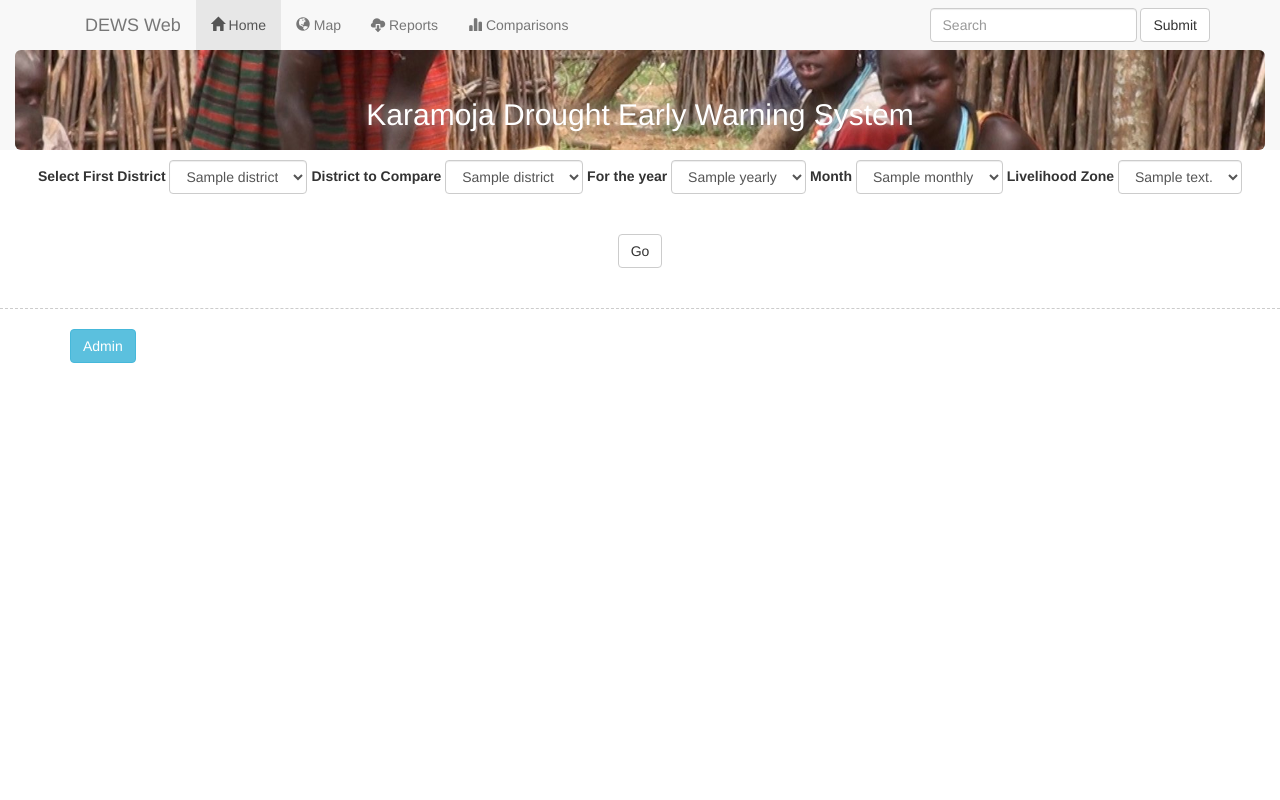
After one commit to IanLawrence/karamoja, a Django app: template templates/Karamoja/comparison.html in a window 1280 px wide. The commit adds this page. Run offline with Django 3.2, Linux system fonts and the light colour scheme; the template is opened without the code that fills it: most values are stand-ins (such as "Sample title", 1, 10 or a date in 2020); some libraries are stand-ins or nearby versions.

Commit message:
First pass at the comparison tool

```diff
--- a/templates/Karamoja/base.html
+++ b/templates/Karamoja/base.html
@@ -2,6 +2,7 @@
 <html lang="en">
 <head>
     <link rel="icon" href="/static/images/uganda-flag.ico" type="image/x-icon" />
+    <link rel="stylesheet" href="{{ STATIC_URL }}django_tables2/themes/paleblue/css/screen.css" />
     <meta charset="utf-8">
     <title>{% block title %}Dews Web{% endblock %}</title>
      {% load bootstrap3 %}
@@ -20,12 +21,16 @@
        background: url("/static/images/banner.jpg") top center no-repeat transparent;
        background-size: cover;
        color: #FFFFFF;
+       background-repeat: repeat;
+       margin-bottom: 0px;
+       height: 100px;
                }
 
      .jumbotron h2{
        color: #FFFFFF;
        text-shadow: 0px 0px 15px #CCCCCC;
-       text-align: center
+       text-align: center;
+       margin-top: 0px;
                  }
 
     footer{
@@ -36,6 +41,7 @@
 
     html, body    {
        height: 100%;
+       padding-top: 80px;
                  }
 
     #container {
@@ -128,6 +134,7 @@
               <li class="active"><a href="/"><span class="glyphicon glyphicon-home"></span> Home</a></li>
               <li><a href="/home/"><span class="glyphicon glyphicon-globe"></span> Map</a></li>
               <li><a href="/reports/"><span class="glyphicon glyphicon-cloud-download"></span> Reports</a></li>
+              <li><a href="/comparison/"><span class="glyphicon glyphicon-stats"></span> Comparisons</a></li>
             </ul>
             <form class="navbar-form navbar-right" role="search">
               <div class="form-group">
@@ -137,20 +144,24 @@
             </form>
           </div><!-- /.navbar-collapse -->
         </div>
+         {% block banner %}
+
+        <div class="container-fluid">
+        <div class="jumbotron" >
+            <h2>Karamoja Drought Early Warning System</h2>
+        </div>
+        </div>
+
+        {% endblock %}
         </nav>
 
 
         {% endblock %}
-        {% block banner %}
-        <div class="container-fluid">
-        <div class="jumbotron">
-            <h2>Karamoja Drought Early Warning System</h2>
-        </div>
-        </div>
-        {% endblock %}
+
 
 
         {% block content %}
+
         {% endblock %}
         {% block footer %}
         <footer>
@@ -159,6 +170,7 @@
             <div class="col-md-4"><a href="/admin/" class="btn btn-info">Admin</a></div>
           </div>
           </div>
+
         </footer>
         {% endblock %}
 </body>
--- /dev/null
+++ b/templates/Karamoja/comparison.html
@@ -0,0 +1,86 @@
+{% extends "Karamoja/base.html" %}
+
+
+{% block content %}
+  <body>
+  <div align="center">
+
+  {% if districts %}
+   <form action='.' method='post' id="compForm" class="form-inline" role="form">{% csrf_token %}
+   <div class="form-group">
+    <label for="district1">Select First District</label>
+        <select name="district1" class="form-control">
+    {% for district in districts %}
+        {% ifequal district.id selected_district.id %}
+            <option value="{{district.district_id}}" selected="selected">{{district.name}}</option>
+        {% else %}
+            <option value="{{district.district_id }}">{{district.name}}</option>
+        {% endifequal %}
+    {% endfor %}
+        </select>
+  </div>
+
+  <div class="form-group">
+  <label for="district2">District to Compare</label>
+        <select name="district2" class="form-control">
+    {% for district in districts %}
+        {% ifequal district.id selected_district.id %}
+            <option value="{{district.district_id}}" selected="selected">{{district.name}}</option>
+        {% else %}
+            <option value="{{district.district_id}}">{{district.name}}</option>
+        {% endifequal %}
+    {% endfor %}
+        </select>
+  </div>
+
+  <div class="form-group">
+  <label for="year">For the year</label>
+        <select name="year" class="form-control">
+    {% for year in years %}
+        {% ifequal year.id selected_year.id %}
+            <option value="{{year.id}}" selected="selected">{{year.yearly}}</option>
+        {% else %}
+            <option value="{{year.id}}">{{year.yearly}}</option>
+        {% endifequal %}
+    {% endfor %}
+        </select>
+  </div>
+
+  <div class="form-group">
+  <label for="month">Month</label>
+        <select name="month" class="form-control">
+    {% for month in months %}
+        {% ifequal month.id selected_month.id %}
+            <option value="{{month.id}}" selected="selected">{{month.monthly}}</option>
+        {% else %}
+            <option value="{{month.id}}">{{month.monthly}}</option>
+        {% endifequal %}
+    {% endfor %}
+        </select>
+  </div>
+
+  <div class="form-group">
+   <label for="zone">Livelihood Zone</label>
+         <select name="zone" class="form-control">
+    {% for zone in livelihoodzone %}
+        {% ifequal zone.id selected_zone.id %}
+            <option value="{{zone.id}}" selected="selected">{{zone.description}}</option>
+        {% else %}
+            <option value="{{zone.id}}">{{zone.description}}</option>
+        {% endifequal %}
+    {% endfor %}
+        </select>
+  </div>
+       <br><br><br>
+       <button type="submit" class="btn btn-default">Go</button>
+
+  </form>
+
+
+
+   {% else %}
+        <p>No Districts.</p>
+   {% endif %}
+   </div>
+  </body>
+ {% endblock %}
```
Also changed, not shown: models.py (+4 -4 lines), tables.py (added, +10 -0 lines), templates/Karamoja/comparator.html (added, +15 -0 lines), templates/Karamoja/json.html (+6 -6 lines), views.py (+44 -1 lines).
